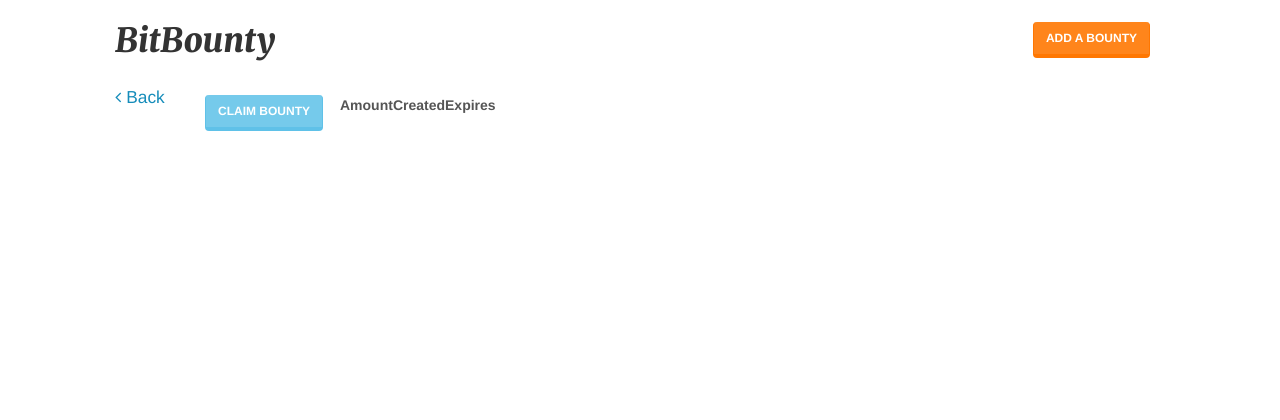
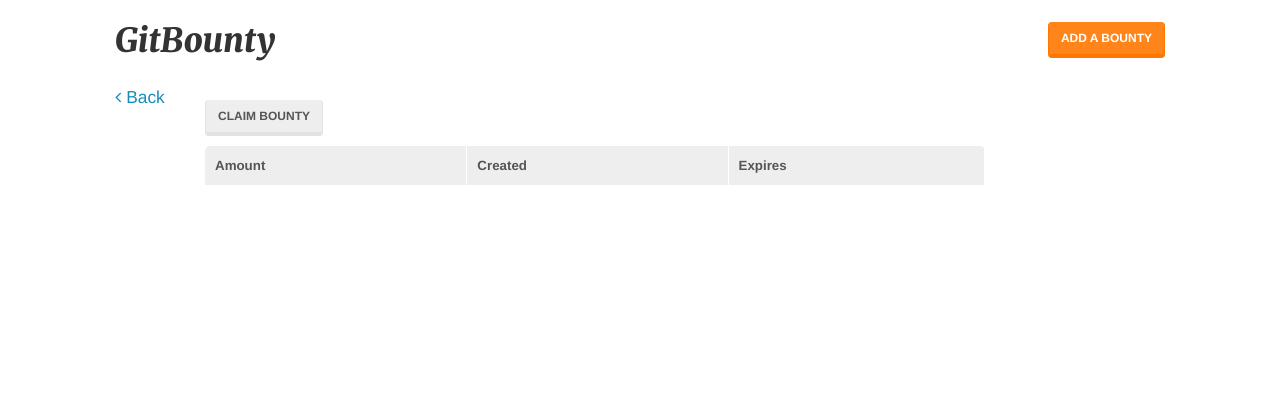
Before and after one commit to davidfurlong/Github-Issue-Bitcoin-bounties, a PHP site: page /issue.html in a window 1280 px wide. Shown: the top 420 px of the page. Run offline with PHP 8.4, Linux system fonts and the light colour scheme; lists and menus that the app fills with data are empty; some libraries are stand-ins or nearby versions.

Commit message:
UI changes mainly

```diff
--- a/bounty.html
+++ b/bounty.html
@@ -1,7 +1,7 @@
 <!DOCTYPE html>
 <html>
   <head>
-    <title>BitBounty</title>
+    <title>GitBounty</title>
     <meta http-equiv="content-type" content="text/html; charset=UTF-8">
     <meta name="viewport" content="width=device-width, initial-scale=1">
 
@@ -31,7 +31,7 @@
               <span class="icon-bar"></span>
               <span class="icon-bar"></span>
             </button>
-            <a class="navbar-brand" href="index.html">BitBounty</a>
+            <a class="navbar-brand" href="index.html">GitBounty</a>
           </div>
           <div class="collapse navbar-collapse">
             <ul class="nav navbar-nav navbar-right">
--- a/contact.html
+++ b/contact.html
@@ -1,7 +1,7 @@
 <!DOCTYPE html>
 <html>
   <head>
-    <title>BitBounty</title>
+    <title>GitBounty</title>
     <meta http-equiv="content-type" content="text/html; charset=UTF-8">
     <meta name="viewport" content="width=device-width, initial-scale=1">
 
@@ -29,7 +29,7 @@
               <span class="icon-bar"></span>
               <span class="icon-bar"></span>
             </button>
-            <a class="navbar-brand" href="index.html">BitBounty</a>
+            <a class="navbar-brand" href="index.html">GitBounty</a>
           </div>
           <div class="collapse navbar-collapse">
             <ul class="nav navbar-nav navbar-right">
--- a/create.html
+++ b/create.html
@@ -1,7 +1,7 @@
 <!DOCTYPE html>
 <html>
   <head>
-    <title>BitBounty</title>
+    <title>GitBounty</title>
     <meta http-equiv="content-type" content="text/html; charset=UTF-8">
     <meta name="viewport" content="width=device-width, initial-scale=1">
 
@@ -26,7 +26,7 @@
               <span class="icon-bar"></span>
               <span class="icon-bar"></span>
             </button>
-            <a class="navbar-brand" href="index.html">BitBounty</a>
+            <a class="navbar-brand" href="index.html">GitBounty</a>
           </div>
           <div class="collapse navbar-collapse">
             <ul class="nav navbar-nav navbar-right">
@@ -44,7 +44,7 @@
           </a>
         </div>
         <div class="col-md-9 .col-md-offset-1">
-          <div class="row" id="add-bounty">
+          <div class="row" id="add-bounty-form">
           <!-- PAGE CONTENT START -->
             <h3 style="margin-top:0px">Add Bounty</h3>
             <form role="form" id="create-bounty">
--- a/inc/tablesorter/tablesorter.css
+++ b/inc/tablesorter/tablesorter.css
@@ -12,7 +12,7 @@ table.tablesorter {
 table.tablesorter thead tr th, table.tablesorter tfoot tr th {
 	background-color: #eee;
 	font-size: 10pt;
-	padding: 10px;
+	padding:10px 20px 10px 10px;
 	border-right:1px solid white;
 }
 table.tablesorter tbody tr{
--- a/index.html
+++ b/index.html
@@ -1,7 +1,7 @@
 <!DOCTYPE html>
 <html>
   <head>
-    <title>BitBounty</title>
+    <title>GitBounty</title>
     <meta http-equiv="content-type" content="text/html; charset=UTF-8">
     <meta name="viewport" content="width=device-width, initial-scale=1">
 
@@ -56,7 +56,7 @@
                 <a href="issues.html">See all issues</a>
                 <!--John wants to use some open source code for his business but it lacks a feature or modification which he needs. But he doesn't have the knowledge to do it himself. Finding someone to do it for him would be time consuming, costly and they would probably not be the best suited person to do the work he needs.
 
-                John can simply add a new bounty to BitBounty, which will notify the developers of the Github project that completing the issue John has created will be rewarded with a certain amount of bitcoins. Additionally, Johns bounty is posted as a comment to the issue so anyone subscribed to the issue on Github will be notified aswell. Finally, the bounty is displayed in a list on BitBounty where developers who want to contribute to open source software and get paid can find opportunities which match their skillsets.
+                John can simply add a new bounty to GitBounty, which will notify the developers of the Github project that completing the issue John has created will be rewarded with a certain amount of bitcoins. Additionally, Johns bounty is posted as a comment to the issue so anyone subscribed to the issue on Github will be notified aswell. Finally, the bounty is displayed in a list on GitBounty where developers who want to contribute to open source software and get paid can find opportunities which match their skillsets.
                 -->
               </h4>
             </div>
--- a/issue.html
+++ b/issue.html
@@ -1,7 +1,7 @@
 <!DOCTYPE html>
 <html>
   <head>
-    <title>BitBounty</title>
+    <title>GitBounty</title>
     <meta http-equiv="content-type" content="text/html; charset=UTF-8">
     <meta name="viewport" content="width=device-width, initial-scale=1">
 
@@ -13,6 +13,8 @@
 
     <link href='http://fonts.googleapis.com/css?family=Lato:300' rel='stylesheet' type='text/css'>
     <link href="styles/style.css" rel="stylesheet">
+    <link href="inc/tablesorter/tablesorter.css" rel="stylesheet">
+
   </head>
   <body>
     <div class="container-fluid outermost">
@@ -26,7 +28,7 @@
               <span class="icon-bar"></span>
               <span class="icon-bar"></span>
             </button>
-            <a class="navbar-brand" href="index.html">BitBounty</a>
+            <a class="navbar-brand" href="index.html">GitBounty</a>
           </div>
           <div class="collapse navbar-collapse">
             <ul class="nav navbar-nav navbar-right">
@@ -44,23 +46,10 @@
           </a>
         </div>
         <div class="col-md-9 .col-md-offset-1">
-          <div class="row" id="bounty-details">
-            <!-- PAGE CONTENT START -->
-            <div class="col-md-2">
-              <span id="amount-text" class="text-danger"></span>
-            </div>
-            <div class="col-md-10">
-              <a href="">
-                <h2 id="name-text" class="text-info" style="padding-top:0px;margin-top:0px"></h2>
-              </a>
-            </div>
-            <!-- PAGE CONTENT END -->
-          </div>
           <div class="row">
-            <div class="col-md-2">
-              <button type="submit" class="btn btn-info">Claim Bounty</button>
-            </div>
-            <div class="col-md-10">
+            <div class="col-md-12">
+              <h2 id="name-text" class="text-info" style="padding-top:0px;margin-top:0px"></h2>
+              <button type="submit" id="claim-bounty" class="btn btn-default" style="margin-top:5px">Claim Bounty</button>
               <table id="bounty-list" class="tablesorter">
                 <thead>
                   <tr>
--- a/issues.html
+++ b/issues.html
@@ -1,7 +1,7 @@
 <!DOCTYPE html>
 <html>
   <head>
-    <title>BitBounty</title>
+    <title>GitBounty</title>
     <meta http-equiv="content-type" content="text/html; charset=UTF-8">
     <meta name="viewport" content="width=device-width, initial-scale=1">
 
--- a/js/main-issue.js
+++ b/js/main-issue.js
@@ -14,7 +14,7 @@ define(["common",
     ], function($, bootstrap, tablesorter, ServerAPI) {
         var issueId = getURLParameter("id");
         var serverAPI = new ServerAPI();
-
+        var totalBounty = 0;
         serverAPI.getIssue(issueId, function(issue) {
             if (issue != null) {
                 $("#name-text").text(issue.issueName + "@" + issue.repoName);
@@ -25,15 +25,18 @@ define(["common",
                     for (var i = 0; i < bountyList.length; i++) {
                         var bounty = bountyList[i];
                         var html = "<tr>";
+                        totalBounty += parseInt(bounty.amount);
                         html += "<td>" + bounty.amount + "</td>";
                         html += "<td>" + bounty.createdAt + "</td>";
                         html += "<td>" + bounty.expiresAt + "</td>";
                         html += "</tr>";
-                        $('#bounty-list > tbody:last').after(html);
+                        $('#bounty-list > tbody:last').append(html);
                     }
+                    $('#claim-bounty').html("Claim "+totalBounty+" <i class='fa fa-btc'></i> Bounty");
+
                 });
             } else {
-                alert("Issue not found");
+                $($('.outermost > .row:nth-child(2)').children()[1]).html('<div class="row"><div class="col-md-12"><div class="alert alert-danger">Issue not found</div></div></div>');
             }
         });
 
--- a/js/main-issues.js
+++ b/js/main-issues.js
@@ -38,6 +38,9 @@ define(["common",
         });
 
         $('#searchIssues').keyup(function(){
+            searchIssues($('#searchIssues').val());
+        });
+        $('#searchIssues').change(function(){
             searchIssues($('#searchIssues').val());
         });
 
--- a/legal.html
+++ b/legal.html
@@ -1,7 +1,7 @@
 <!DOCTYPE html>
 <html>
   <head>
-    <title>BitBounty</title>
+    <title>GitBounty</title>
     <meta http-equiv="content-type" content="text/html; charset=UTF-8">
     <meta name="viewport" content="width=device-width, initial-scale=1">
 
@@ -29,7 +29,7 @@
               <span class="icon-bar"></span>
               <span class="icon-bar"></span>
             </button>
-            <a class="navbar-brand" href="index.html">BitBounty</a>
+            <a class="navbar-brand" href="index.html">GitBounty</a>
           </div>
           <div class="collapse navbar-collapse">
             <ul class="nav navbar-nav navbar-right">
--- a/moderate.html
+++ b/moderate.html
@@ -1,7 +1,7 @@
 <!DOCTYPE html>
 <html>
   <head>
-    <title>BitBounty</title>
+    <title>GitBounty</title>
     <meta http-equiv="content-type" content="text/html; charset=UTF-8">
     <meta name="viewport" content="width=device-width, initial-scale=1">
 
@@ -31,7 +31,7 @@
               <span class="icon-bar"></span>
               <span class="icon-bar"></span>
             </button>
-            <a class="navbar-brand" href="index.html">BitBounty</a>
+            <a class="navbar-brand" href="index.html">GitBounty</a>
           </div>
           <div class="collapse navbar-collapse">
             <ul class="nav navbar-nav navbar-right">
--- a/styles/style.css
+++ b/styles/style.css
@@ -17,16 +17,22 @@ body {
 	padding-left:0px;
 	font-size:25pt;
 	//text-shadow: 1px 1px 0px #ccc;
+	margin-right:50px;
 }
 
 .navbar {
 	background:transparent;
 	padding-top:15px;
+	//background:#8e12db;
 }
 
 .navbar .container-fluid, .navbar {
 	border-top-right-radius: 0px;
 	border-top-left-radius: 0px;
+}
+
+.navbar .navbar-nav {
+	margin-right:-30px !important;
 }
 
 addBountyBtn {
@@ -95,6 +101,12 @@ footer .row span {
 #create-bounty input {
 	outline:none !important;
 }
+#claim-bounty:hover {
+	margin-top:6px !important;
+}
+#add-bounty:hover {
+	margin-top:8px !important;
+}
 
 /*Opera Fix*/
 body:before {
```
Also changed, not shown: about.html (+4 -4 lines).
